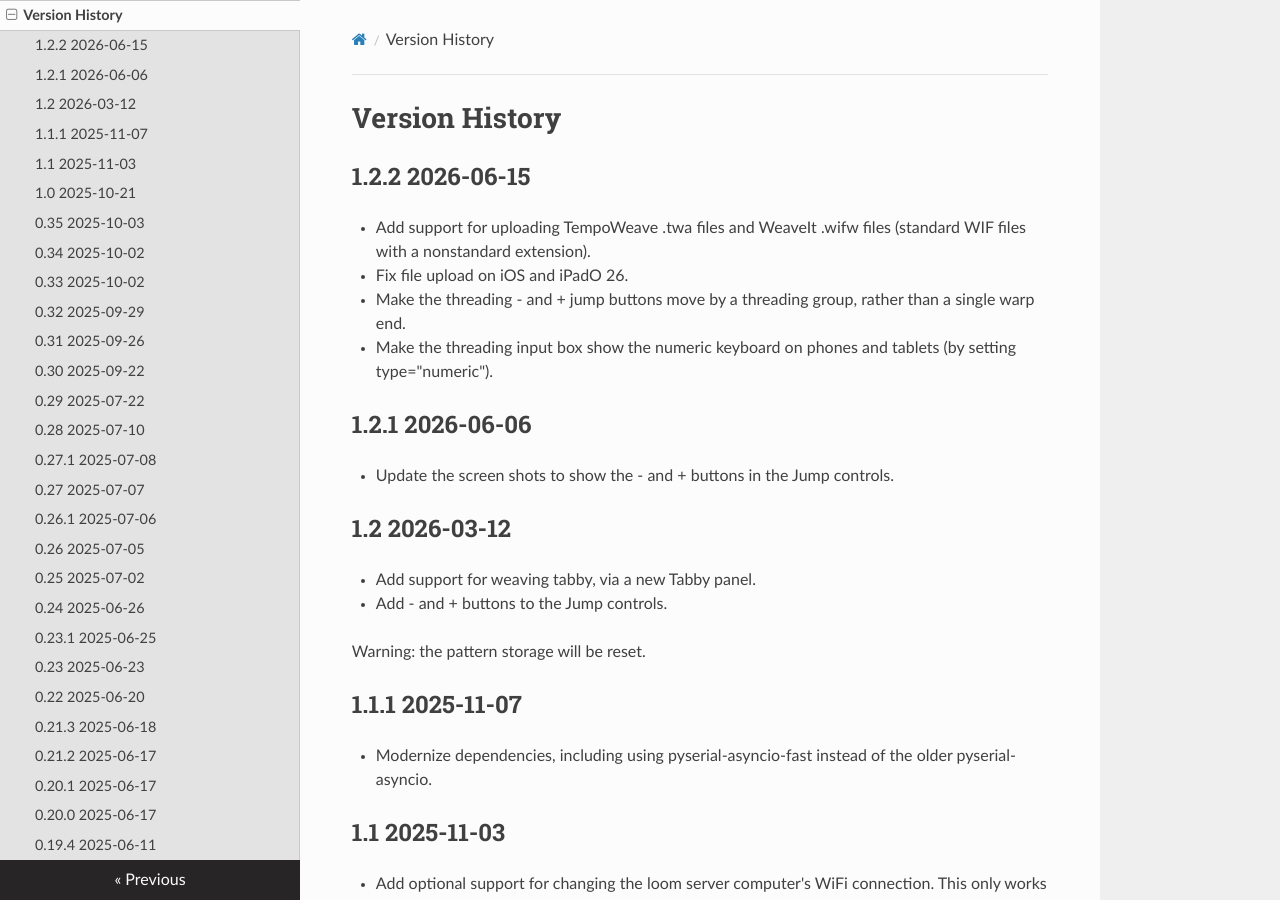
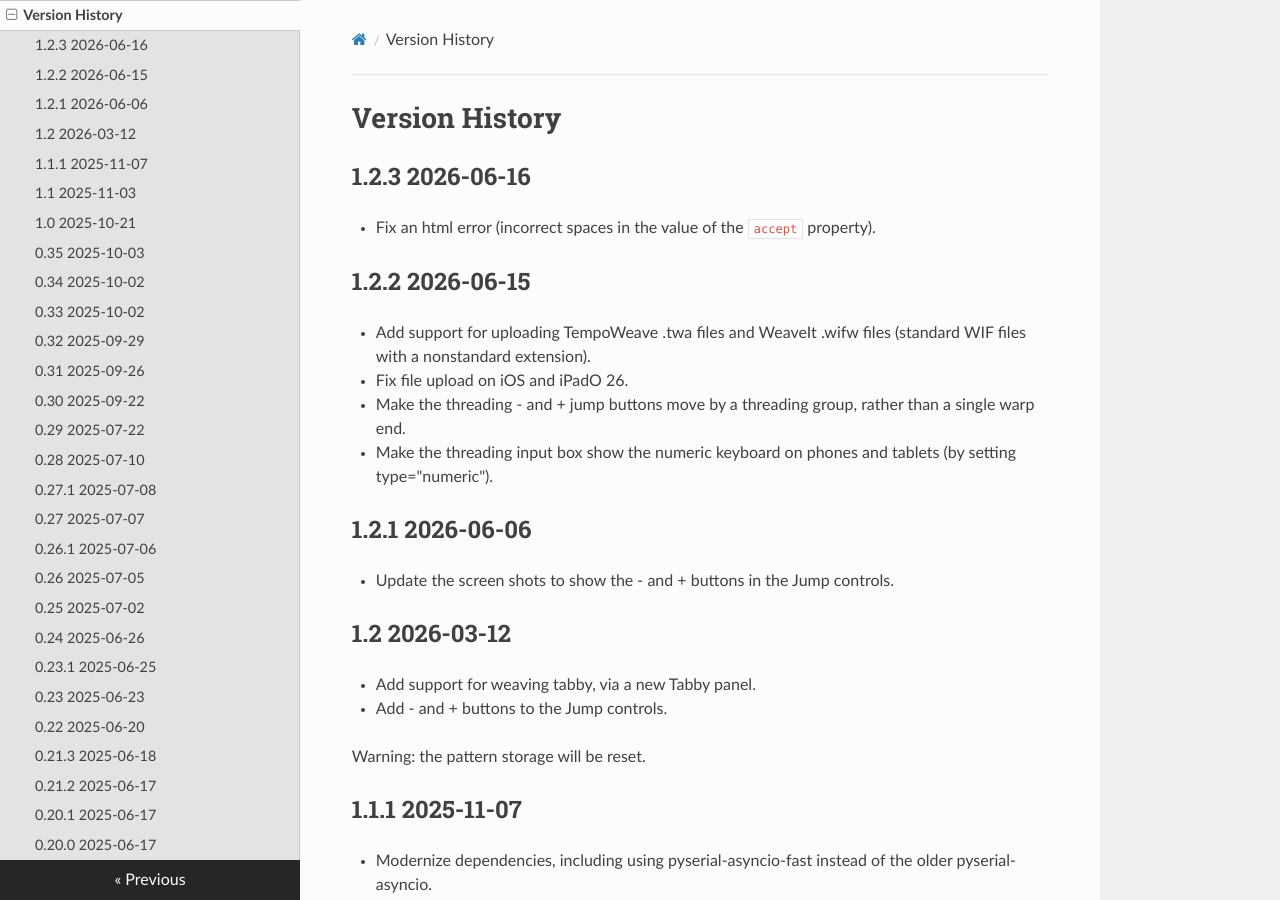
Before and after one commit to r-owen/base_loom_server, an MkDocs documentation site: the page built from docs/version_history.md, in a window 1280 px wide and 900 px high. Built offline with MkDocs 1.6.1, drawn with Linux system fonts in a browser that asks for light colours; nearby versions of some CDN libraries.

Commit message:
Update the version history

```diff
--- a/docs/version_history.md
+++ b/docs/version_history.md
@@ -1,4 +1,8 @@
 # Version History
+
+## 1.2.3 2026-06-16
+
+* Fix an html error (incorrect spaces in the value of the `accept` property).
 
 ## 1.2.2 2026-06-15
 
```
